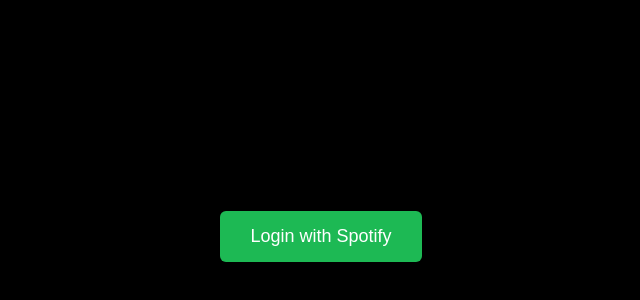
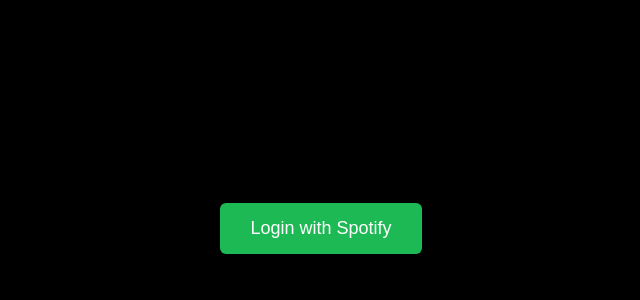
Before and after one commit to ChristianDMelendez/AudioVisualizer, a plain HTML site: page index.html in a window 1280 px wide. Shown: the part 172-472 px from the top of the page, without its empty margins (319-959 px from the left). Drawn offline with Linux system fonts and the light colour scheme.

Commit message:
Update index.html

```diff
--- a/index.html
+++ b/index.html
@@ -2,22 +2,30 @@
 <html>
 <head>
   <meta charset="UTF-8">
-  <title>Login</title>
+  <title>Login with Spotify</title>
   <style>
-    body { background: black; display: flex; justify-content: center; align-items: center; height: 100vh; }
-    a button {
+    body {
+      margin: 0;
+      background-color: black;
+      display: flex;
+      align-items: center;
+      justify-content: center;
+      height: 100vh;
+    }
+    a {
       background: #1DB954;
+      color: white;
       padding: 15px 30px;
-      border: none;
+      text-decoration: none;
       font-size: 18px;
-      color: white;
       border-radius: 6px;
+      font-family: sans-serif;
     }
   </style>
 </head>
 <body>
   <a href="https://accounts.spotify.com/authorize?client_id=e452bc1bd3814dda9f5eaf90f9d71b40&response_type=token&redirect_uri=https%3A%2F%2Fchristiandmelendez.github.io%2FAudioVisualizer%2Fcallback.html&scope=user-read-playback-state%20user-read-currently-playing">
-    <button>Login with Spotify</button>
+    Login with Spotify
   </a>
 </body>
 </html>
```
